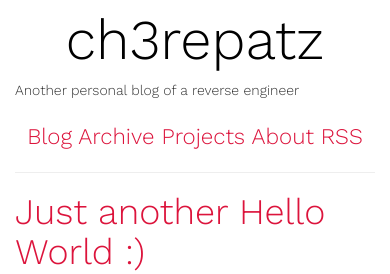
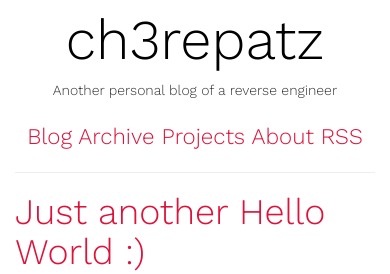
Before and after one commit to ch3repatz/ch3repatz.github.io, a Jekyll site: the page built from index.html, in a window 390 px wide. Shown: the top 274 px of the page. Built offline with Jekyll 4.4.1, drawn with Linux system fonts in a browser that asks for light colours; formulas are drawn with MathJax 3; the list of posts is cut into pages by our own code.

Commit message:
Update default.html

```diff
--- a/_layouts/default.html
+++ b/_layouts/default.html
@@ -92,7 +92,7 @@
 
     	/* Center title and the top menu if the screen is to small  */
 	@media screen and (max-width: 991px) {
-		.logo_title, .top_menu {
+		.logo_title, .logo_subtitle, .top_menu {
 			text-align: center;
 		}
 	}
```
